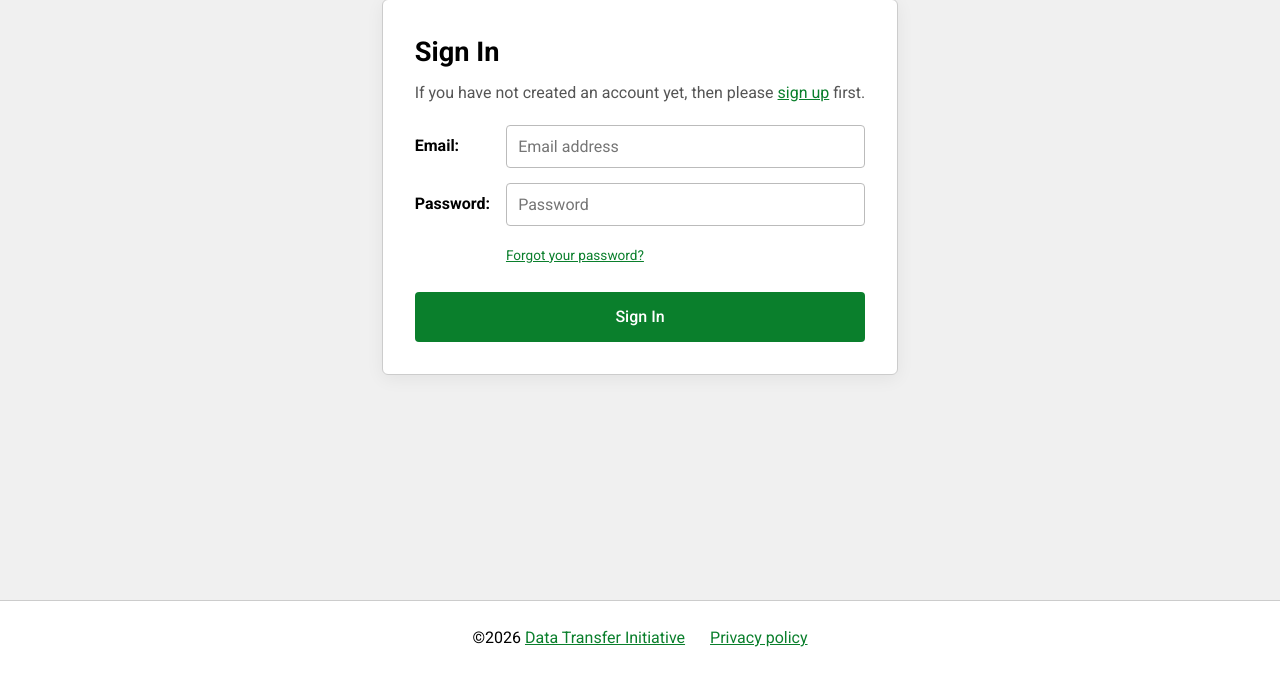
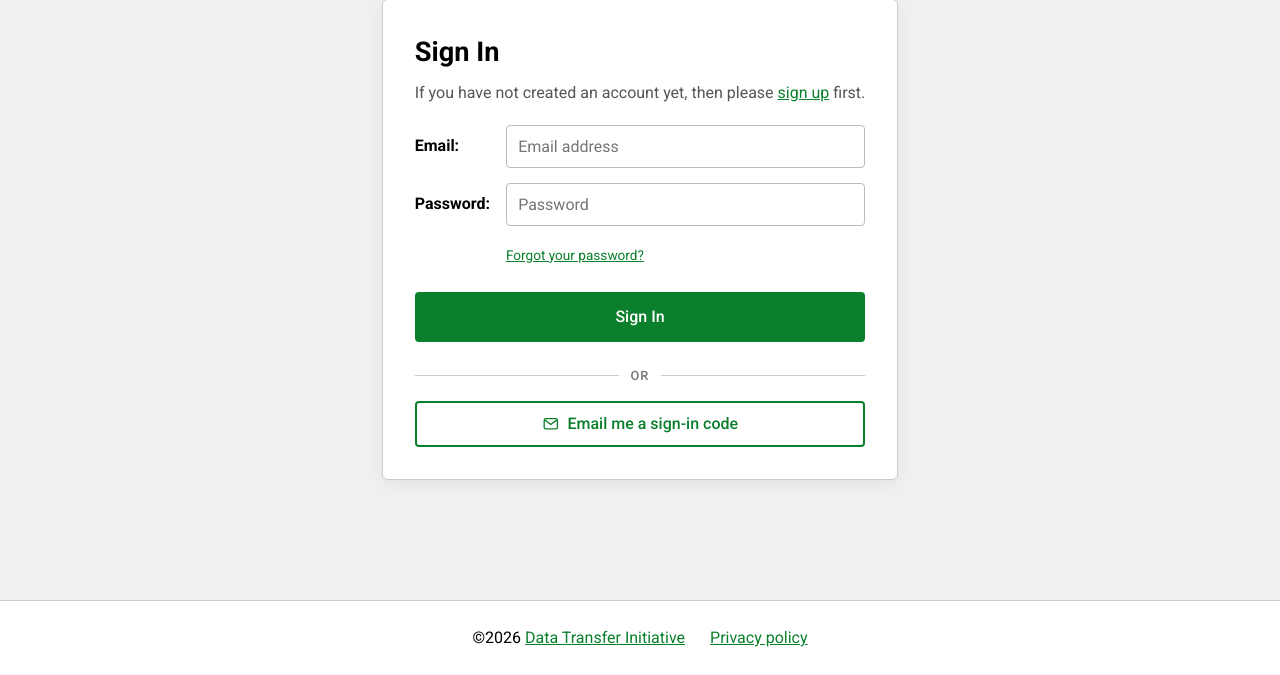
Before and after one commit to dtinit/activity-pub-testbed, a Django app: page /account/login/ in a window 1280 px wide. Shown: the part 125-800 px from the top of the page. Run offline with Django 5.2, Linux system fonts and the light colour scheme; style sheets or scripts are compiled from the project's sources; parts of the project's set-up code (start-up, migrations or seed data) failed here and were passed over; some libraries are stand-ins or nearby versions.

Commit message:
Improve account authentication flows

```diff
--- a/static/scss/account.scss
+++ b/static/scss/account.scss
@@ -159,13 +159,7 @@
 
   // Sign-out confirmation
 
-  .account-confirm {
-    max-width: 480px;
-    margin: 1.5rem auto;
-    padding: 2rem;
-    border: 1px solid $border-color;
-    border-radius: $panel-radius;
-    background: $surface;
+  .account-signout-content {
     text-align: center;
   }
 
@@ -180,12 +174,12 @@
     color: $error-text;
   }
 
-  .account-confirm h1 {
+  .account-signout-content h1 {
     margin-bottom: 0.35rem;
     font-size: 1.5rem;
   }
 
-  .account-confirm p {
+  .account-signout-content p {
     color: #555;
   }
 
@@ -338,3 +332,7 @@
     }
   }
 }
+
+.account.account-auth:has(> .account-signout-content) {
+  max-width: 480px;
+}
--- a/static/scss/auth.scss
+++ b/static/scss/auth.scss
@@ -118,6 +118,63 @@
     font-weight: 600;
   }
 
+  .login-alternatives {
+    margin-top: 1.5rem;
+  }
+
+  .login-divider {
+    display: flex;
+    align-items: center;
+    gap: 0.75rem;
+    margin-bottom: 1rem;
+    color: #777;
+    font-size: 0.8rem;
+    font-weight: 500;
+    letter-spacing: 0.08em;
+    text-transform: uppercase;
+  }
+
+  .login-divider::before,
+  .login-divider::after {
+    content: "";
+    flex: 1;
+    height: 1px;
+    background: $border-color;
+  }
+
+  .auth-alternative-button {
+    display: flex;
+    align-items: center;
+    justify-content: center;
+    gap: 0.5rem;
+    width: 100%;
+    padding: 0.7em 1.25em;
+    border: 2px solid $primary;
+    border-radius: $small-radius;
+    background: transparent;
+    color: $primary;
+    font-size: 1rem;
+    font-weight: 500;
+    line-height: 1.2;
+    text-decoration: none;
+  }
+
+  .auth-alternative-button:hover,
+  .auth-alternative-button:focus {
+    background: $primary;
+    color: $surface;
+  }
+
+  .auth-alternative-button svg {
+    width: 1.1rem;
+    height: 1.1rem;
+    fill: none;
+    stroke: currentColor;
+    stroke-width: 1.75;
+    stroke-linecap: round;
+    stroke-linejoin: round;
+  }
+
   @media (max-width: 600px) {
     margin: 1rem auto;
     padding: 1.4rem;
--- /dev/null
+++ b/testbed/core/templates/account/login.html
@@ -0,0 +1,73 @@
+{% extends "account/base_entrance.html" %}
+{% load i18n %}
+{% load allauth account %}
+
+{% block head_title %}{% trans "Sign In" %}{% endblock head_title %}
+
+{% block content %}
+    {% element h1 %}
+        {% trans "Sign In" %}
+    {% endelement %}
+
+    {% if not SOCIALACCOUNT_ONLY %}
+        {% setvar link %}
+            <a href="{{ signup_url }}">
+            {% endsetvar %}
+        {% setvar end_link %}
+            </a>
+        {% endsetvar %}
+        {% element p %}
+            {% blocktranslate %}If you have not created an account yet, then please {{ link }}sign up{{ end_link }} first.{% endblocktranslate %}
+        {% endelement %}
+
+        {% url 'account_login' as login_url %}
+        {% element form form=form method="post" action=login_url tags="entrance,login" %}
+            {% slot body %}
+                {% csrf_token %}
+                {% element fields form=form unlabeled=True %}
+                {% endelement %}
+                {{ redirect_field }}
+            {% endslot %}
+            {% slot actions %}
+                {% element button type="submit" tags="prominent,login" %}
+                    {% trans "Sign In" %}
+                {% endelement %}
+            {% endslot %}
+        {% endelement %}
+    {% endif %}
+
+    {% if LOGIN_BY_CODE_ENABLED or PASSKEY_LOGIN_ENABLED %}
+        <div class="login-alternatives">
+            <div class="login-divider" aria-hidden="true">
+                <span>{% trans "or" %}</span>
+            </div>
+
+            {% if PASSKEY_LOGIN_ENABLED %}
+                {% element button type="submit" form="mfa_login" id="passkey_login" tags="prominent,login,outline,primary" %}
+                    {% trans "Sign in with a passkey" %}
+                {% endelement %}
+            {% endif %}
+
+            {% if LOGIN_BY_CODE_ENABLED %}
+                <a class="auth-alternative-button" href="{{ request_login_code_url }}">
+                    <svg viewBox="0 0 24 24" focusable="false" aria-hidden="true">
+                        <rect x="3" y="5" width="18" height="14" rx="2"></rect>
+                        <path d="m4 7 8 6 8-6"></path>
+                    </svg>
+                    {% trans "Email me a sign-in code" %}
+                </a>
+            {% endif %}
+        </div>
+    {% endif %}
+
+    {% if SOCIALACCOUNT_ENABLED %}
+        {% include "socialaccount/snippets/login.html" with page_layout="entrance" %}
+    {% endif %}
+{% endblock content %}
+
+{% block extra_body %}
+    {{ block.super }}
+    {% if PASSKEY_LOGIN_ENABLED %}
+        {% include "mfa/webauthn/snippets/login_script.html" with button_id="passkey_login" %}
+    {% endif %}
+{% endblock %}
```
Also changed, not shown: testbed/core/templates/account/logout.html (+4 -6 lines), testbed/core/templates/account/request_login_code.html (added, +45 -0 lines), testbed/settings/development.py (+27 -19 lines).
